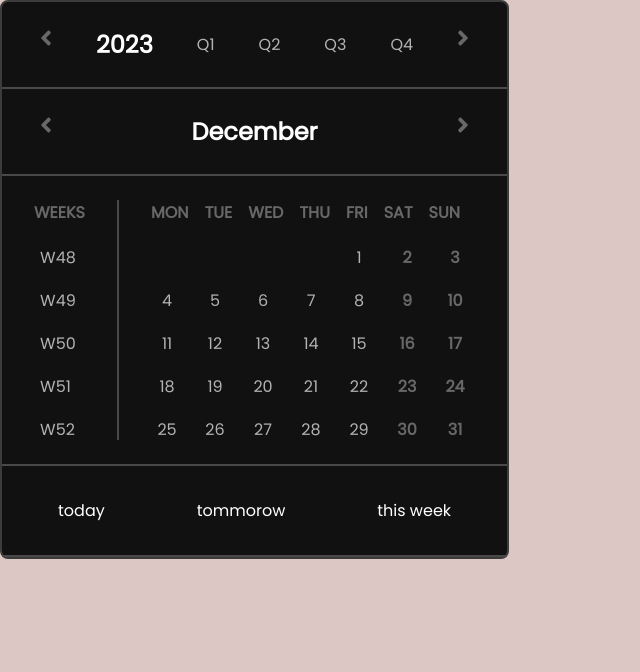
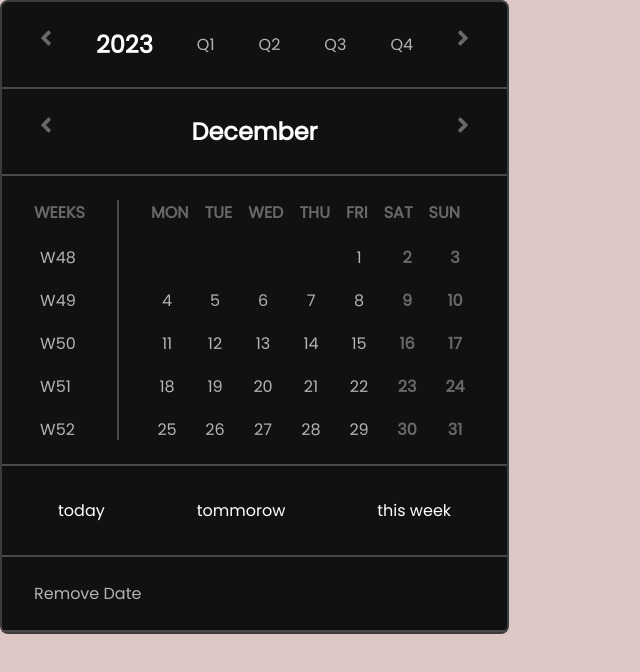
Before and after one commit to Tantanok221/Tasklander, a React (Vite) app: page / in a window 1280 px wide. Shown: the top 672 px of the page, without its empty margins (0-640 px from the left). Built offline with nearby package versions, Linux system fonts and the light colour scheme.

Commit message:
feat: 5th row of DatePicker UI Element

```diff
--- a/src/components/DatePicker/DatePicker.jsx
+++ b/src/components/DatePicker/DatePicker.jsx
@@ -170,6 +170,9 @@ const DatePicker = () => {
           <div className={`${style.quickSelect}`}>tommorow</div>
           <div className={`${style.quickSelect}`}>this week</div>
         </div>
+        <div className={style.row}>
+          <div className={style.removeDate}>Remove Date</div>
+        </div>
       </IconContext.Provider>
     </ToggleGroup.Root>
   );
--- a/src/components/DatePicker/style.module.scss
+++ b/src/components/DatePicker/style.module.scss
@@ -86,6 +86,16 @@
   padding: 0.5rem 1.5rem;
 }
 
+
+// 5th row
+.removeDate {
+  color: $iconGray-onHold;
+  font-size: 1rem;
+  font-family: $font;
+  font-weight: 500;
+
+}
+
 // Row related styling
 .row:nth-child(1) {
   gap: 2rem;
```
